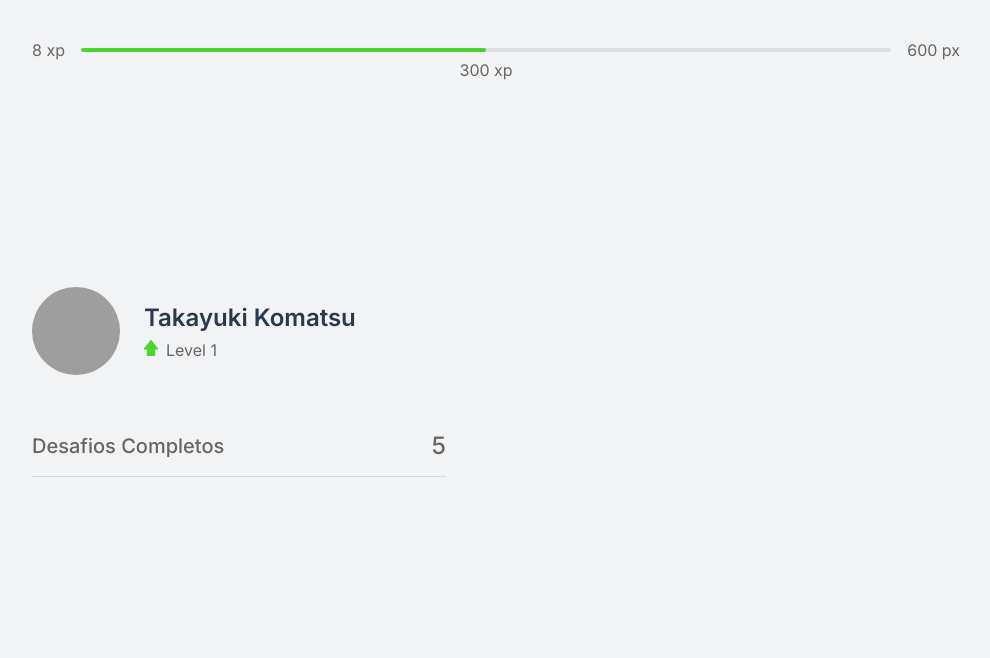
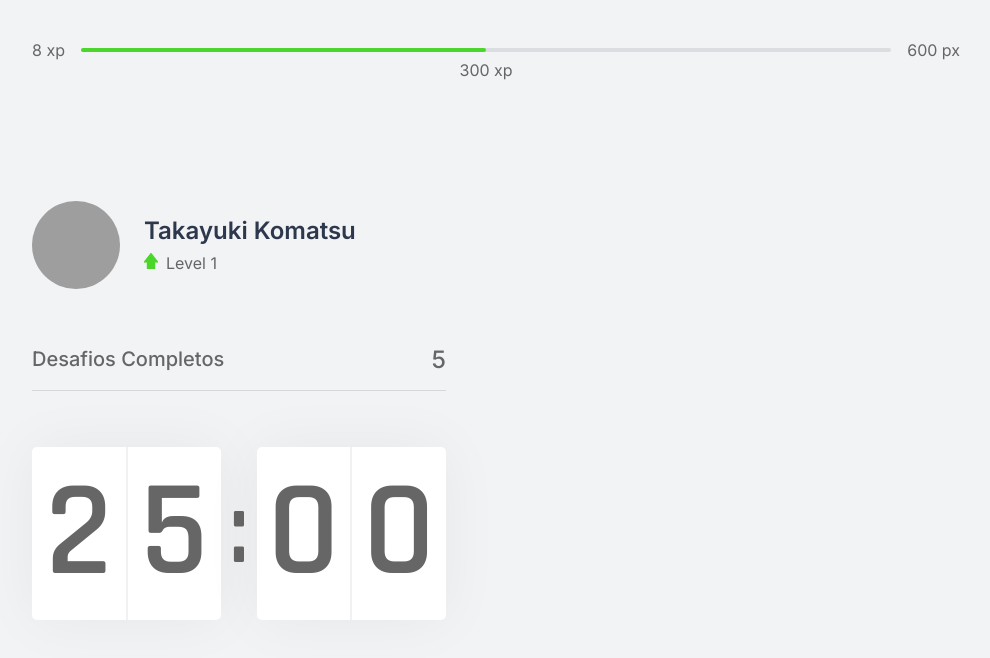
Before and after one commit to TakayukiKomatsu/moveit-next, a Next.js app: page / in a window 1280 px wide. Shown: the top 658 px of the page, without its empty margins (144-1134 px from the left). Built offline with nearby package versions, Linux system fonts and the light colour scheme; grey boxes are pictures that could not be loaded.

Commit message:
add countdown component and style

```diff
--- /dev/null
+++ b/src/components/CountDown.tsx
@@ -0,0 +1,18 @@
+import styles from "../styles/components/CountDown.module.css";
+
+export default function CountDown() {
+  return (
+    <div className={styles.CountDownContainer}>
+      <div>
+        <span>2</span>
+        <span>5</span>
+      </div>
+      <span>:</span>
+
+      <div>
+        <span>0</span>
+        <span>0</span>
+      </div>
+    </div>
+  );
+}
--- a/src/pages/index.tsx
+++ b/src/pages/index.tsx
@@ -1,22 +1,28 @@
 import CompletedChallenges from "components/CompletedChallenges";
+import CountDown from "components/CountDown";
+import Head from "next/head";
 import ExperienceBar from "../components/ExperienceBar";
 import Profile from "../components/Profile";
 import styles from "../styles/pages/home.module.css";
 
-function App() {
+export default function Home() {
   return (
     <div className={styles.container}>
+      <Head>
+        <title>Inicio | move.it</title>
+      </Head>
       <ExperienceBar />
 
       <section>
         <div>
           <Profile />
+
           <CompletedChallenges />
+
+          <CountDown />
         </div>
         <div></div>
       </section>
     </div>
   );
 }
-
-export default App;
--- /dev/null
+++ b/src/styles/components/CountDown.module.css
@@ -0,0 +1,38 @@
+.CountDownContainer {
+  display: flex;
+  align-items: center;
+
+  font-family: "Rajdhani";
+  font-weight: 600;
+}
+
+.CountDownContainer > div {
+  flex: 1;
+
+  display: flex;
+  align-items: center;
+  justify-content: center;
+
+  background-color: var(--white);
+  box-shadow: 0 0 60px rgba(0, 0, 0, 0.05);
+  border-radius: 5px;
+  font-size: 8.5rem;
+  text-align: center;
+}
+
+.CountDownContainer > div span {
+  flex: 1;
+}
+
+.CountDownContainer > div span:first-child {
+  border-right: 1px solid #f0f1f3;
+}
+
+.CountDownContainer > div span:last-child {
+  border-left: 1px solid #f0f1f3;
+}
+
+.CountDownContainer > span {
+  font-size: 6.25rem;
+  margin: 0 0.5rem;
+}
```
